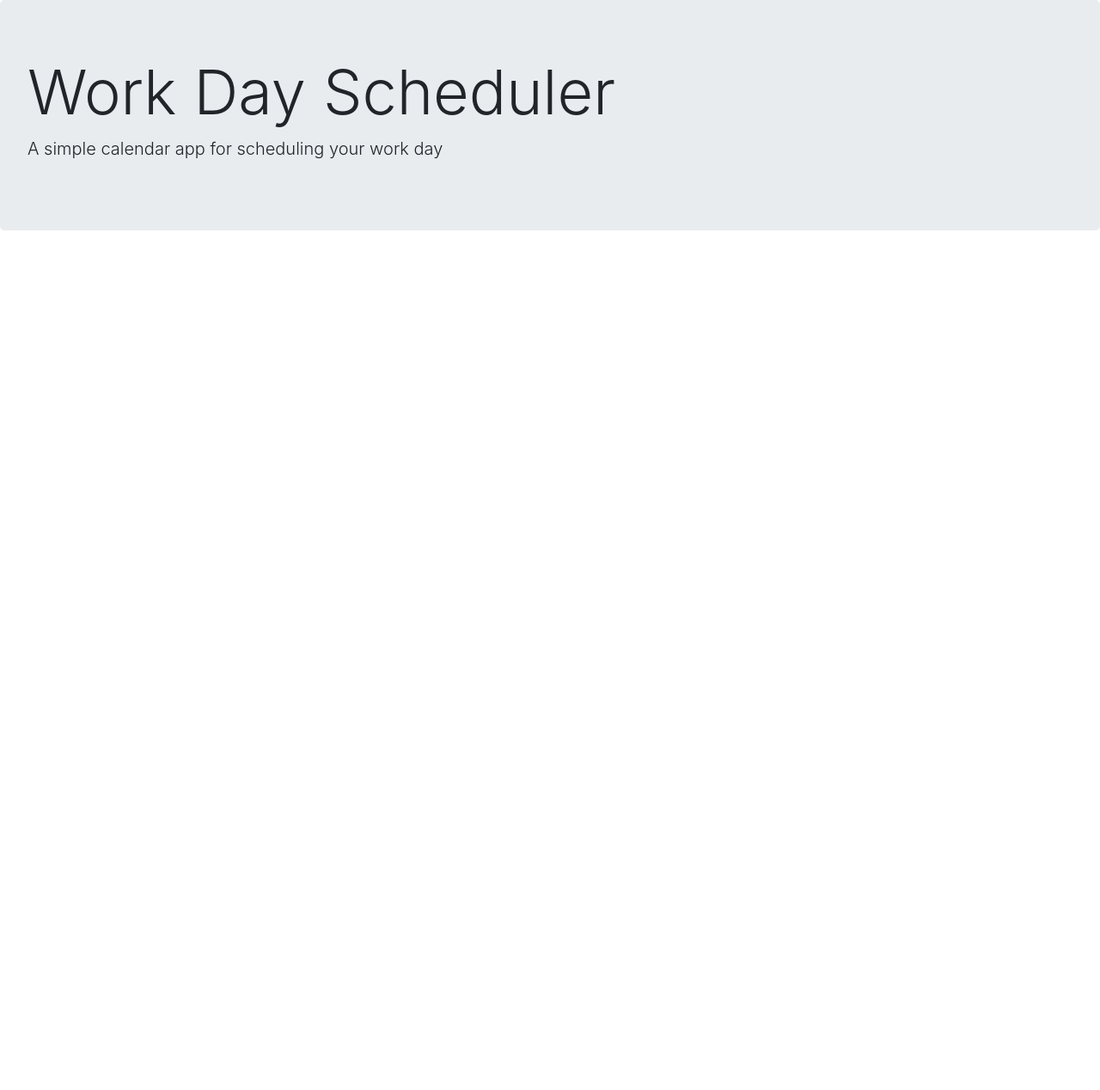
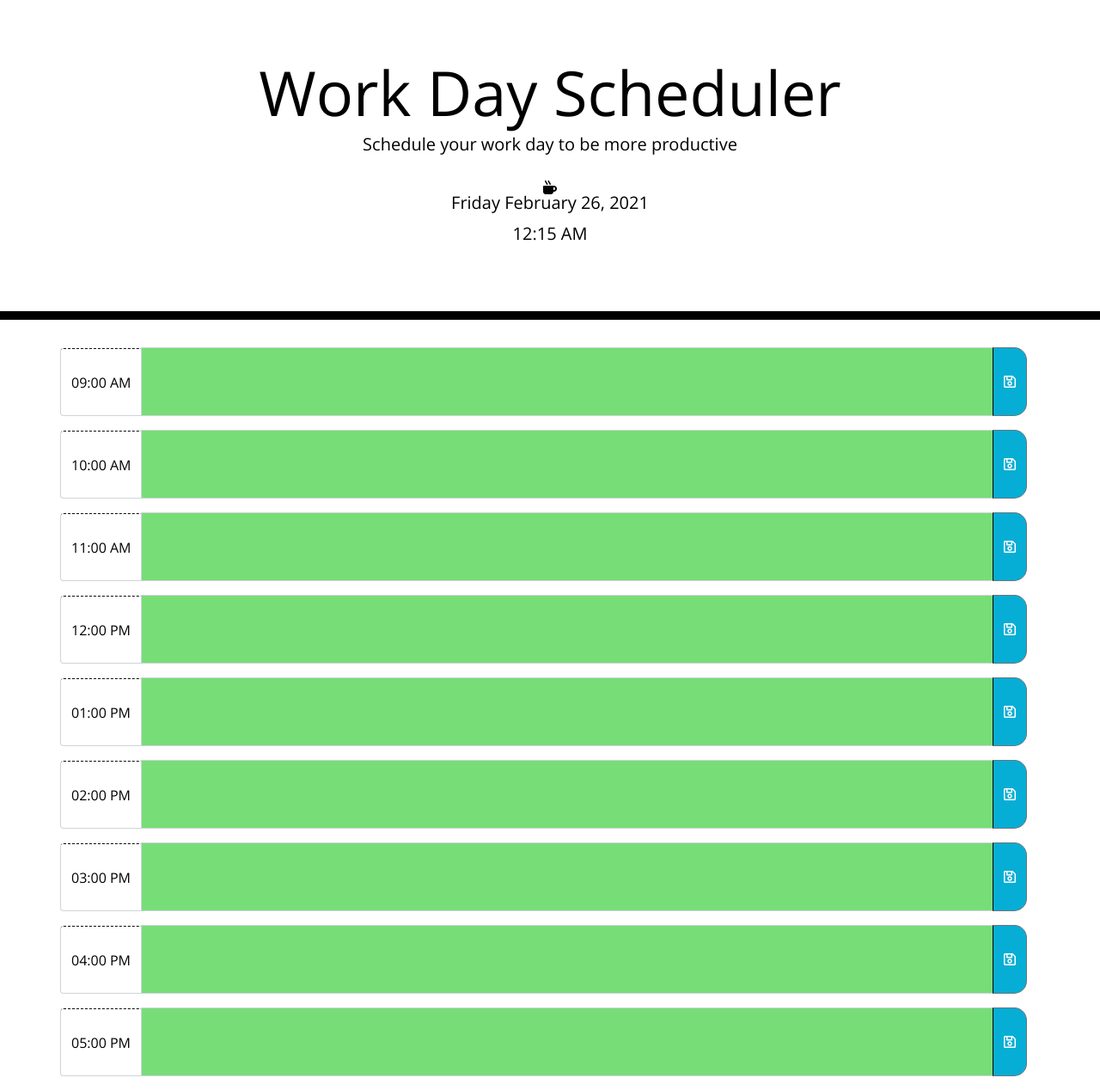
Before and after one commit to javiddelossantos5/work-day-scheduler, a plain HTML site: page index.html in a window 1280 px wide. Shown: the whole page at 86% size. Before the commit the page ends 800 px from the top, so only its background shows below. Drawn offline with nearby package versions, Linux system fonts and the light colour scheme; files that its build step writes are made by us from their sources.

Commit message:
challeng for module 5

```diff
--- a/assets/app.js
+++ b/assets/app.js
@@ -0,0 +1,264 @@
+window.onload = function(){
+    colorCode();
+    nineAM();
+    tenAM();
+    elevenAM();
+    twelvePM();
+    onePM();
+    twoPM();
+    threePM();
+    fourPM();
+    fivePM();
+   }
+
+  // WHEN I open the planner
+  // THEN the current day and time is displayed at the top of the calendar
+
+  var currentDay = moment().format("dddd LL");
+  $("#currentDay").append(currentDay);
+
+  var currentTime = moment().format("LT");
+  $("#currentTime").append(currentTime);
+
+  // WHEN I scroll down
+  // THEN I am presented with timeblocks for standard business hours
+  // WHEN I view the timeblocks for that day
+  // THEN each timeblock is color coded to indicate whether it is in the past (gray), present (red), or future (green)
+
+  var now = new Date().getHours();
+
+  function colorCode() {
+    if (now > 9) {
+      $("#comment9am").addClass("past");
+    } else if (now >= 9 && now < 10) {
+      $("#comment9am").addClass("present");
+    } else if (now < 9) {
+      $("#comment9am").addClass("future");
+    }
+    if (now > 10) {
+      $("#comment10am").addClass("past");
+    } else if (now >= 10 && now < 11) {
+      $("#comment10am").addClass("present");
+    } else if (now < 10) {
+      $("#comment10am").addClass("future");
+    }
+    if (now > 11) {
+      $("#comment11am").addClass("past");
+    } else if (now >= 11 && now < 12) {
+      $("#comment11am").addClass("present");
+    } else if (now < 11) {
+      $("#comment11am").addClass("future");
+    }
+    if (now > 12) {
+      $("#comment12pm").addClass("past");
+    } else if (now >= 12 && now < 13) {
+      $("#comment12pm").addClass("present");
+    } else if (now < 12) {
+      $("#comment12pm").addClass("future");
+    }
+    if (now > 13) {
+      $("#comment1pm").addClass("past");
+    } else if (now >= 13 && now < 14) {
+      $("#comment1pm").addClass("present");
+    } else if (now < 13) {
+      $("#comment1pm").addClass("future");
+    }
+    if (now > 14) {
+      $("#comment2pm").addClass("past");
+    } else if (now >= 14 && now < 15) {
+      $("#comment2pm").addClass("present");
+    } else if (now < 14) {
+      $("#comment2pm").addClass("future");
+    }
+    if (now > 15) {
+      $("#comment3pm").addClass("past");
+    } else if (now >= 15 && now < 16) {
+      $("#comment3pm").addClass("present");
+    } else if (now < 15) {
+      $("#comment3pm").addClass("future");
+    }
+    if (now > 16) {
+      $("#comment4pm").addClass("past");
+    } else if (now >= 16 && now < 17) {
+      $("#comment4pm").addClass("present");
+    } else if (now < 16) {
+      $("#comment4pm").addClass("future");
+    }
+    if (now > 17) {
+      $("#comment5pm").addClass("past");
+    } else if (now >= 17 && now < 18) {
+      $("#comment5pm").addClass("present");
+    } else if (now < 17) {
+      $("#comment5pm").addClass("future");
+    }
+  }
+
+
+  // WHEN I click into a timeblock
+  // THEN I can enter an event
+  // WHEN I click the save button for that timeblock
+  // THEN the text for that event is saved in local storage
+  // WHEN I refresh the page
+  // THEN the saved events persist
+
+  function nineAM() {
+    var input_textarea = document.querySelector("#comment9am");
+    var output_div = document.querySelector("#comment9am");
+    var save_button = document.querySelector("#button9am");
+
+    save_button.addEventListener("click", updateOutput);
+
+    output_div.textContent = localStorage.getItem("content");
+    input_textarea.value = localStorage.getItem("content");
+
+    function updateOutput() {
+      localStorage.setItem("content", input_textarea.value);
+
+      output_div.textContent = input_textarea.value;
+    }
+  }
+
+
+
+  function tenAM() {
+    var input_textarea2 = document.querySelector("#comment10am");
+    var output_div2 = document.querySelector("#comment10am");
+    var save_button2 = document.querySelector("#button10am");
+
+    save_button2.addEventListener("click", updateOutput2);
+
+    output_div2.textContent = localStorage.getItem("content2");
+    input_textarea2.value = localStorage.getItem("content2");
+
+    function updateOutput2() {
+      localStorage.setItem("content2", input_textarea2.value);
+
+      output_div2.textContent = input_textarea2.value;
+    }
+  }
+
+
+  function elevenAM() {
+    var input_textarea3 = document.querySelector("#comment11am");
+    var output_div3 = document.querySelector("#comment11am");
+    var save_button3 = document.querySelector("#button11am");
+
+    save_button3.addEventListener("click", updateOutput3);
+
+    output_div3.textContent = localStorage.getItem("content3");
+    input_textarea3.value = localStorage.getItem("content3");
+
+    function updateOutput3() {
+      localStorage.setItem("content3", input_textarea3.value);
+
+      output_div3.textContent = input_textarea3.value;
+    }
+  }
+
+
+  function twelvePM() {
+    var input_textarea4 = document.querySelector("#comment12pm");
+    var output_div4 = document.querySelector("#comment12pm");
+    var save_button4 = document.querySelector("#button12pm");
+
+    save_button4.addEventListener("click", updateOutput4);
+
+    output_div4.textContent = localStorage.getItem("content4");
+    input_textarea4.value = localStorage.getItem("content4");
+
+    function updateOutput4() {
+      localStorage.setItem("content4", input_textarea4.value);
+
+      output_div4.textContent = input_textarea4.value;
+    }
+  }
+
+
+  function onePM() {
+    var input_textarea5 = document.querySelector("#comment1pm");
+    var output_div5 = document.querySelector("#comment1pm");
+    var save_button5 = document.querySelector("#button1pm");
+
+    save_button5.addEventListener("click", updateOutput5);
+
+    output_div5.textContent = localStorage.getItem("content5");
+    input_textarea5.value = localStorage.getItem("content5");
+
+    function updateOutput5() {
+      localStorage.setItem("content5", input_textarea5.value);
+
+      output_div5.textContent = input_textarea5.value;
+    }
+  }
+
+
+  function twoPM() {
+    var input_textarea6 = document.querySelector("#comment2pm");
+    var output_div6 = document.querySelector("#comment2pm");
+    var save_button6 = document.querySelector("#button2pm");
+
+    save_button6.addEventListener("click", updateOutput6);
+
+    output_div6.textContent = localStorage.getItem("content6");
+    input_textarea6.value = localStorage.getItem("content6");
+
+    function updateOutput6() {
+      localStorage.setItem("content6", input_textarea6.value);
+
+      output_div6.textContent = input_textarea6.value;
+    }
+  }
+
+
+  function threePM() {
+    var input_textarea7 = document.querySelector("#comment3pm");
+    var output_div7 = document.querySelector("#comment3pm");
+    var save_button7 = document.querySelector("#button3pm");
+
+    save_button7.addEventListener("click", updateOutput7);
+
+    output_div7.textContent = localStorage.getItem("content7");
+    input_textarea7.value = localStorage.getItem("content7");
+
+    function updateOutput7() {
+      localStorage.setItem("content7", input_textarea7.value);
+
+      output_div7.textContent = input_textarea7.value;
+    }
+  }
+
+
+  function fourPM() {
+    var input_textarea8 = document.querySelector("#comment4pm");
+    var output_div8 = document.querySelector("#comment4pm");
+    var save_button8 = document.querySelector("#button4pm");
+
+    save_button8.addEventListener("click", updateOutput8);
+
+    output_div8.textContent = localStorage.getItem("content8");
+    input_textarea8.value = localStorage.getItem("content8");
+
+    function updateOutput8() {
+      localStorage.setItem("content8", input_textarea8.value);
+
+      output_div8.textContent = input_textarea8.value;
+    }
+  }
+
+
+  function fivePM() {
+    var input_textarea9 = document.querySelector("#comment5pm");
+    var output_div9 = document.querySelector("#comment5pm");
+    var save_button9 = document.querySelector("#button5pm");
+
+    save_button9.addEventListener("click", updateOutput9);
+
+    output_div9.textContent = localStorage.getItem("content9");
+    input_textarea9.value = localStorage.getItem("content9");
+
+    function updateOutput9() {
+      localStorage.setItem("content9", input_textarea9.value);
+
+      output_div9.textContent = input_textarea9.value;
+    }
+  }
--- a/assets/style.css
+++ b/assets/style.css
@@ -1,38 +1,71 @@
-<!DOCTYPE html>
-<html lang="en">
-  <head>
-    <meta charset="UTF-8" />
-    <meta name="viewport" content="width=device-width, initial-scale=1.0" />
-    <meta http-equiv="X-UA-Compatible" content="ie=edge" />
-    <link
-      rel="stylesheet"
-      href="https://stackpath.bootstrapcdn.com/bootstrap/4.3.1/css/bootstrap.min.css"
-    />
-    <link
-      rel="stylesheet"
-      href="https://use.fontawesome.com/releases/v5.8.1/css/all.css"
-      integrity="sha384-50oBUHEmvpQ+1lW4y57PTFmhCaXp0ML5d60M1M7uH2+nqUivzIebhndOJK28anvf"
-      crossorigin="anonymous"
-    />
-    <link
-      href="https://fonts.googleapis.com/css?family=Open+Sans&display=swap"
-      rel="stylesheet"
-    />
-    <link rel="stylesheet" href="style.css" />
-    <title>Work Day Scheduler</title>
-  </head>
+body {
+    font-family: 'Open Sans', sans-serif;
+    font-size: 16px;
+    line-height: 1;
+  }
 
-  <body>
-    <header class="jumbotron">
-      <h1 class="display-3">Work Day Scheduler</h1>
-      <p class="lead">A simple calendar app for scheduling your work day</p>
-      <p id="currentDay" class="lead"></p>
-    </header>
-    <div class="container">
-      <!-- Timeblocks go here -->
-    </div>
+  textarea{
+    background: transparent;
+    border: none;
+    resize: none;
+    color: #000000;
+    border-left: 1px solid black;
+    padding: 10px;
+  }
 
-    <script src="https://code.jquery.com/jquery-3.4.1.min.js"></script>
-    <script src="https://cdnjs.cloudflare.com/ajax/libs/moment.js/2.24.0/moment.min.js"></script>
-  </body>
-</html>
+  .jumbotron {
+    text-align: center;
+    background-color: transparent;
+    color: black;
+    border-radius: 0;
+    border-bottom: 10px solid black;
+  }
+
+  .description{
+    white-space: pre-wrap;
+  }
+
+  .time-block{
+    text-align: center;
+    border-radius: 15px;
+  }
+
+  .row {
+    white-space: pre-wrap;
+    height: 80px;
+    border-top: 1px solid white;;
+  }
+
+  .hour {
+    background-color: #ffffff;
+    color: #000000;
+    border-top: 1px dashed #000000;
+  }
+
+  .past {
+    background-color: #d3d3d3;
+    color: white;
+  }
+
+  .present {
+    background-color: #ff6961;
+    color: white;
+  }
+
+  .future {
+    background-color: #77dd77;
+    color: white;
+  }
+
+  .saveBtn {
+    border-left: 1px solid black;
+    border-top-right-radius: 15px;
+    border-bottom-right-radius: 15px;
+    background-color: #06AED5;
+    color: white;
+  }
+
+  .saveBtn i:hover {
+    font-size: 20px;
+    transition: all .3s ease-in-out;
+  }
--- a/index.html
+++ b/index.html
@@ -1,38 +1,145 @@
 <!DOCTYPE html>
 <html lang="en">
+
 <head>
   <meta charset="UTF-8" />
   <meta name="viewport" content="width=device-width, initial-scale=1.0" />
   <meta http-equiv="X-UA-Compatible" content="ie=edge" />
-    <link
-      rel="stylesheet"
-      href="https://stackpath.bootstrapcdn.com/bootstrap/4.3.1/css/bootstrap.min.css"
-    />
-    <link
-      rel="stylesheet"
-      href="https://use.fontawesome.com/releases/v5.8.1/css/all.css"
-      integrity="sha384-50oBUHEmvpQ+1lW4y57PTFmhCaXp0ML5d60M1M7uH2+nqUivzIebhndOJK28anvf"
-      crossorigin="anonymous"
-    />
-    <link
-      href="https://fonts.googleapis.com/css?family=Open+Sans&display=swap"
-      rel="stylesheet"
-    />
-    <link rel="stylesheet" href="style.css" />
+  <link rel="stylesheet" href="https://stackpath.bootstrapcdn.com/bootstrap/4.3.1/css/bootstrap.min.css" />
+  <link rel="stylesheet" href="https://use.fontawesome.com/releases/v5.8.1/css/all.css"
+    integrity="sha384-50oBUHEmvpQ+1lW4y57PTFmhCaXp0ML5d60M1M7uH2+nqUivzIebhndOJK28anvf" crossorigin="anonymous" />
+  <link href="https://fonts.googleapis.com/css?family=Open+Sans&display=swap" rel="stylesheet" />
+  <link href="https://fonts.googleapis.com/css2?family=Poppins:wght@400;700&display=swap" rel="stylesheet">
+  <link rel="stylesheet" href="assets/style.css">
   <title>Work Day Scheduler</title>
 </head>
 
 <body>
   <header class="jumbotron">
     <h1 class="display-3">Work Day Scheduler</h1>
-      <p class="lead">A simple calendar app for scheduling your work day</p>
+    <p class="lead">Schedule your work day to be more productive</p>
+    <br>
+    <i class="fas fa-mug-hot"></i>
+    <br>
     <p id="currentDay" class="lead"></p>
+    <p id="currentTime" class="lead"></p>
   </header>
-    <div class="container">
-      <!-- Timeblocks go here -->
+
+  <div class="container container-fluid time-block">
+
+    <!-- 9 am -->
+    <div class="input-group mb-3">
+      <div class="input-group-prepend row">
+        <span class="input-group-text hour">09:00 AM</span>
+      </div>
+      <textarea value="" id="comment9am" type="text" cols="100" rows="2" class="form-control description textarea"></textarea>
+      <div class="input-group-append">
+        <button id="button9am" class="btn btn-outline-secondary saveBtn" type="button"><i
+            class="far fa-save"></i></button>
+      </div>
+    </div>
+
+    <!-- 10 am-->
+    <div class="input-group mb-3">
+      <div class="input-group-prepend row">
+        <span class="input-group-text hour">10:00 AM</span>
+      </div>
+      <textarea id="comment10am" value="" type="text" cols="100" rows="2" class="form-control description textarea"></textarea>
+      <div class="input-group-append">
+        <button id="button10am" class="btn btn-outline-secondary saveBtn" type="button"><i
+            class="far fa-save"></i></button>
+      </div>
+    </div>
+
+    <!--11 am-->
+    <div class="input-group mb-3">
+      <div class="input-group-prepend row">
+        <span class="input-group-text hour">11:00 AM</span>
+        </div>
+        <textarea id="comment11am" value="" type="text" cols="100" rows="2" class="form-control description textarea"></textarea>
+        <div class="input-group-append">
+          <button id="button11am" class="btn btn-outline-secondary saveBtn" type="button"><i
+              class="far fa-save"></i></button>
+        </div>
+      </div>
+
+      <!--12 pm-->
+      <div class="input-group mb-3">
+        <div class="input-group-prepend row">
+          <span class="input-group-text hour">12:00 PM</span>
+        </div>
+        <textarea id="comment12pm" value="" type="text" cols="100" rows="2" class="form-control description textarea"></textarea>
+        <div class="input-group-append">
+          <button id="button12pm" class="btn btn-outline-secondary saveBtn" type="button"><i
+              class="far fa-save"></i></button>
+        </div>
+      </div>
+
+      <!--1 pm-->
+      <div class="input-group mb-3">
+        <div class="input-group-prepend row">
+          <span class="input-group-text hour">01:00 PM</span>
+        </div>
+        <textarea id="comment1pm" value="" type="text" cols="100" rows="2" class="form-control description textarea"></textarea>
+        <div class="input-group-append">
+          <button id="button1pm" class="btn btn-outline-secondary saveBtn" type="button"><i
+              class="far fa-save"></i></button>
+        </div>
+      </div>
+
+      <!--2 pm-->
+      <div class="input-group mb-3">
+        <div class="input-group-prepend row">
+          <span class="input-group-text hour">02:00 PM</span>
+        </div>
+        <textarea id="comment2pm" value="" type="text" cols="100" rows="2" class="form-control description textarea"></textarea>
+        <div class="input-group-append">
+          <button id="button2pm" class="btn btn-outline-secondary saveBtn" type="button"><i
+              class="far fa-save"></i></button>
+        </div>
+      </div>
+
+      <!--3 pm-->
+      <div class="input-group mb-3">
+        <div class="input-group-prepend row">
+          <span class="input-group-text hour">03:00 PM</span>
+        </div>
+        <textarea id="comment3pm" value="" type="text" cols="100" rows="2" class="form-control description textarea"></textarea>
+        <div class="input-group-append">
+          <button id="button3pm" class="btn btn-outline-secondary saveBtn" type="button"><i
+              class="far fa-save"></i></button>
+        </div>
+      </div>
+
+      <!--4 pm-->
+      <div class="input-group mb-3">
+        <div class="input-group-prepend row">
+          <span class="input-group-text hour">04:00 PM</span>
+        </div>
+        <textarea id="comment4pm" value="" type="text" cols="100" rows="2" class="form-control description textarea"></textarea>
+        <div class="input-group-append">
+          <button id="button4pm" class="btn btn-outline-secondary saveBtn" type="button"><i
+              class="far fa-save"></i></button>
+        </div>
+      </div>
+
+      <!-- 5pm-->
+      <div class="input-group mb-3">
+        <div class="input-group-prepend row">
+          <span class="input-group-text hour">05:00 PM</span>
+        </div>
+        <textarea id="comment5pm" value="" type="text" cols="100" rows="2" class="form-control description textarea"></textarea>
+        <div class="input-group-append">
+          <button id="button5pm" class="btn btn-outline-secondary saveBtn" type="button"><i
+              class="far fa-save"></i></button>
+        </div>
+      </div>
+
     </div>
 
     <script src="https://code.jquery.com/jquery-3.4.1.min.js"></script>
     <script src="https://cdnjs.cloudflare.com/ajax/libs/moment.js/2.24.0/moment.min.js"></script>
+    <script src="assets/app.js"></script>
 </body>
+
 </html>
```
Lines whose indentation alone changed are shown as unchanged.
